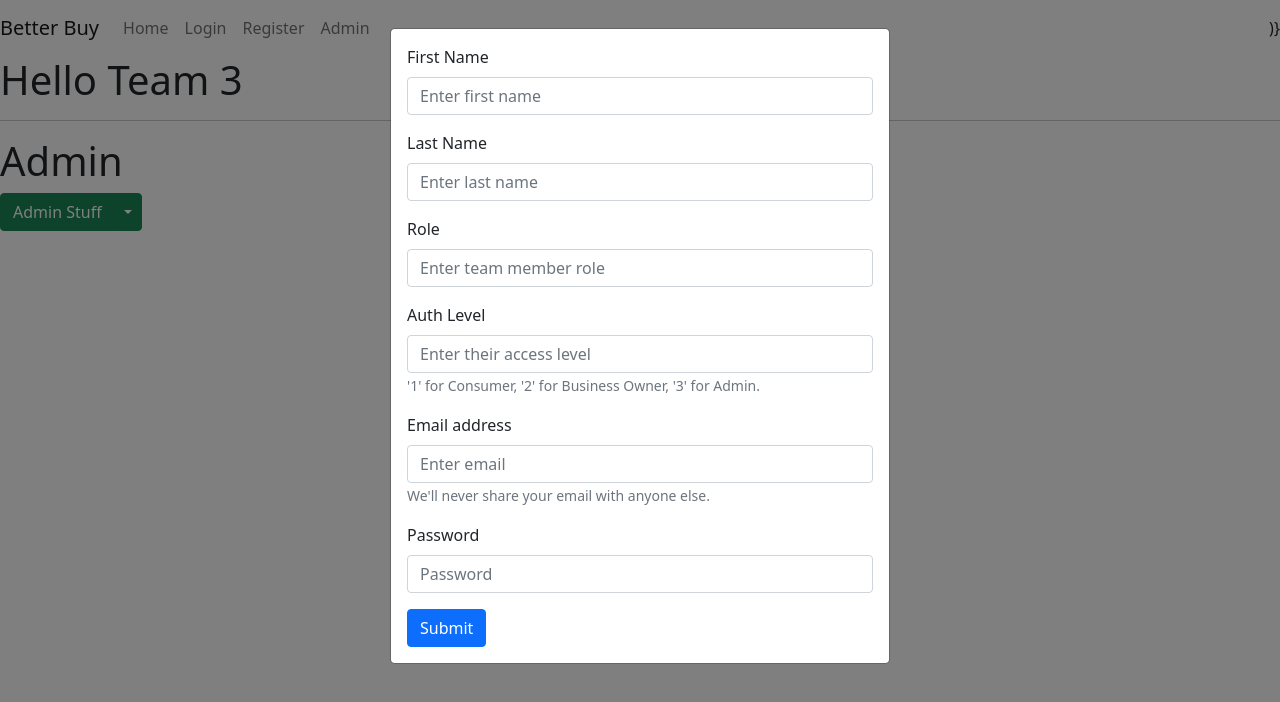
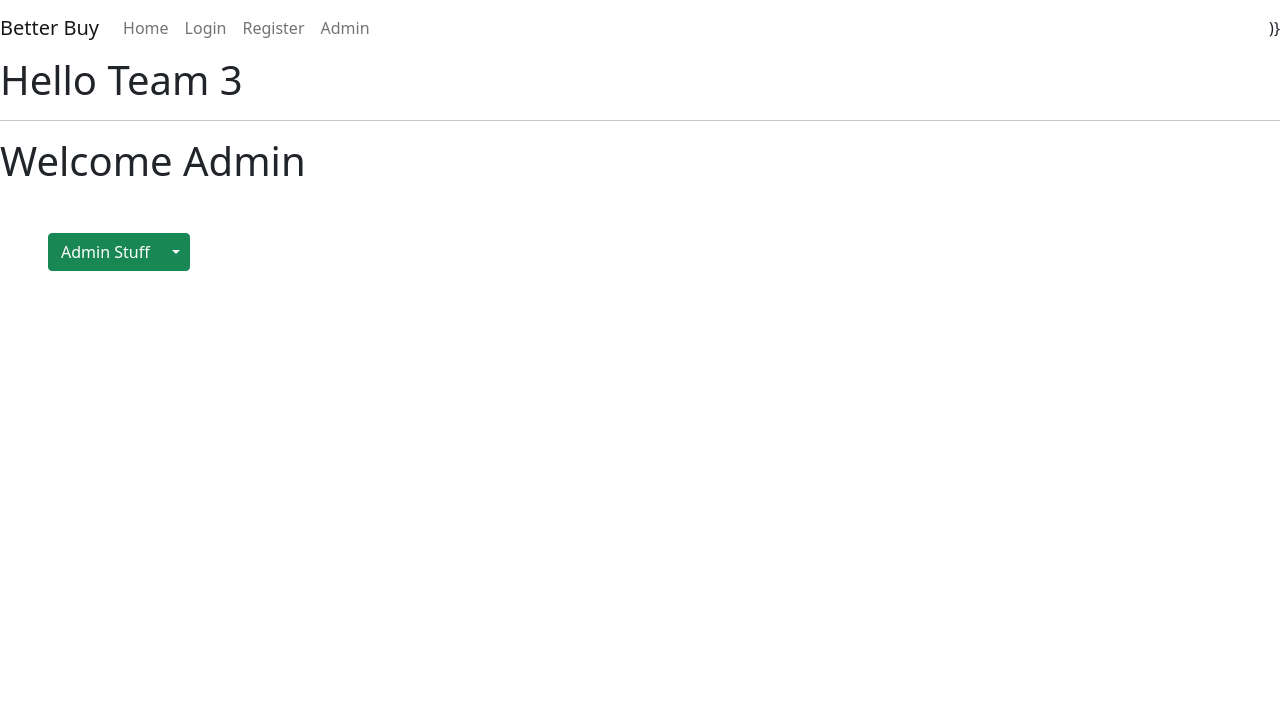
Before and after one commit to joshgor91/bbfs21-team-3, a React (Create React App) app in the folder frontend/: page /admin in a window 1280 px wide. Shown: the top 702 px of the page. Built offline with nearby package versions, Linux system fonts and the light colour scheme.

Commit message:
added mapStatetoProps in AdminEditUsers.js

```diff
--- a/frontend/src/components/admin/AdminEditUsers.js
+++ b/frontend/src/components/admin/AdminEditUsers.js
@@ -6,7 +6,7 @@ import {bindActionCreators} from "redux";
 import {connect} from "react-redux";
 
 
-function AdminCreateUser ({ initiateAddUser, initiateEditUser, users, firstName, lastName
+function AdminCreateUser ({show, initiateAddUser, initiateEditUser, users, firstName, lastName
                               // role, authLevel, email, password
 }) {
     const [email, setEmail] = useState('')
@@ -15,12 +15,14 @@ function AdminCreateUser ({ initiateAddUser, initiateEditUser, users, firstName,
     const [password, setPassword] = useState('')
     const [role, setRole] = useState('')
     const [authLevel, setAuthLevel] = useState('')
-    const [show, setShow] = useState(true)
+    // const [show, setShow] = useState(true)
+    console.log("edit user")
+    console.log(show)
 
     function handleSubmitCreateUser(e){
         e.preventDefault()
         console.log("btn clicked")
-        setShow(false)
+        // setShow(false)
 
         if (users)
             initiateEditUser(...users, firstName, lastName, role, authLevel, email, password)
@@ -86,12 +88,13 @@ function AdminCreateUser ({ initiateAddUser, initiateEditUser, users, firstName,
         </Modal>
     );
 }
-//
-// function mapStateToProps(state) {
-//     return {
-//         show:
-//     }
-// }
+
+function mapStateToProps(state) {
+    console.log(state.showEditUser)
+    return {
+        show: state.showEditUser
+    }
+}
 
 function mapDispatchToProps(dispatch) {
     return bindActionCreators({initiateAddUser, initiateEditUser}, dispatch)
@@ -99,4 +102,4 @@ function mapDispatchToProps(dispatch) {
 
 export default connect(
     // mapStateToProps
-    undefined, mapDispatchToProps)(AdminCreateUser)
+    mapStateToProps, mapDispatchToProps)(AdminCreateUser)
--- a/frontend/src/components/admin/AdminForm.js
+++ b/frontend/src/components/admin/AdminForm.js
@@ -9,7 +9,7 @@ function AdminForm({startAddingUser}){
 
 
     return <>
-        <Col>
+        <Col className={'m-5'}>
             <Dropdown as={ButtonGroup}>
                 <Button variant="success">Admin Stuff</Button>
 
--- a/frontend/src/pages/Admin.js
+++ b/frontend/src/pages/Admin.js
@@ -2,17 +2,22 @@ import AdminForm from "../components/admin/AdminForm";
 import AdminCreateUser from "../components/admin/AdminCreateUser";
 import AdminSeeUsers from "../components/admin/AdminSeeUsers";
 import AdminEditUsers from "../components/admin/AdminEditUsers";
+import React from "react";
+
 
 const Admin = () => {
     return <>
-    <h1>Admin
-    {/* add conditional to this page that if user auth /= 3, it redirects to home if a rando tried to access this endpoint*/}
+    <h1>Welcome Admin
+    {/* add conditional to this page that if user auth /= 3,
+    it redirects to home if a rando tried to access this endpoint*/}
+
     </h1>
 
         <AdminForm/>
         {/*<AdminCreateUser/>*/}
         {/*<AdminSeeUsers/>*/}
         <AdminEditUsers/>
+
     </>
 };
 
```
Also changed, not shown: 1 other file (tests, documents, lock files or other folders).
